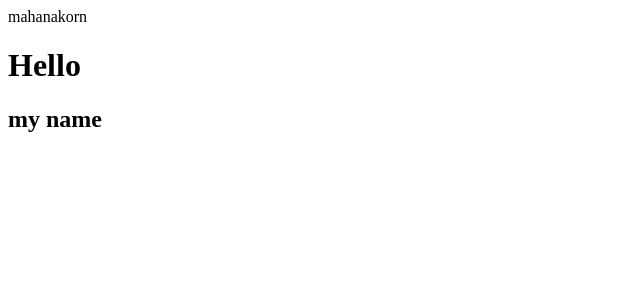
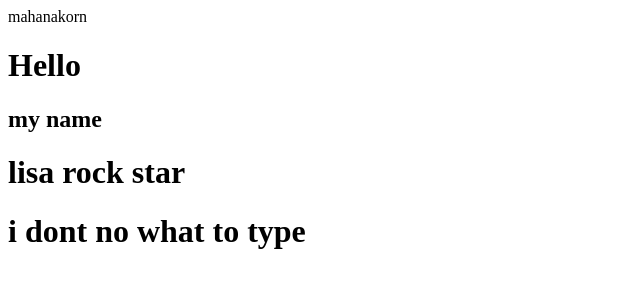
Before and after one commit to Jiroo-o/lab2-1, a plain HTML site: page index.html in a window 1280 px wide. Shown: the whole page, without its empty margins (0-640 px from the left). Drawn offline with Linux system fonts and the light colour scheme.

Commit message:
edit body

```diff
--- a/index.html
+++ b/index.html
@@ -3,5 +3,8 @@
 <body>
     <h1>Hello </h1>
     <h2>my name </h2>
+
+    <h1>lisa rock star</h1>
+    <h1> i dont no what to type </h1>
 </body>
 </html>
```
